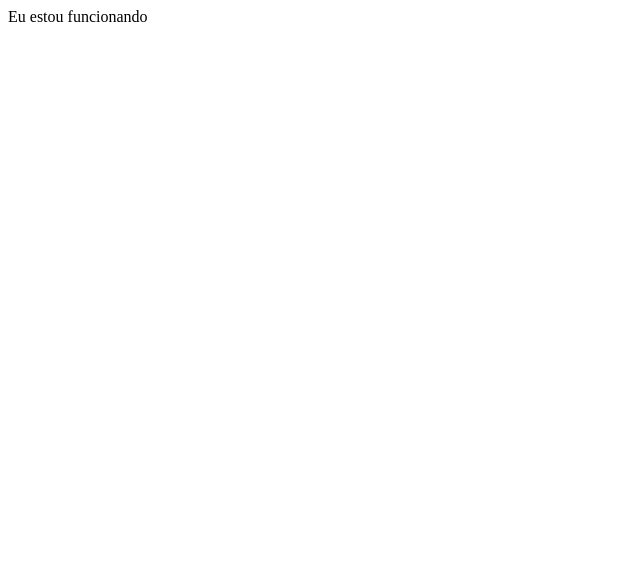
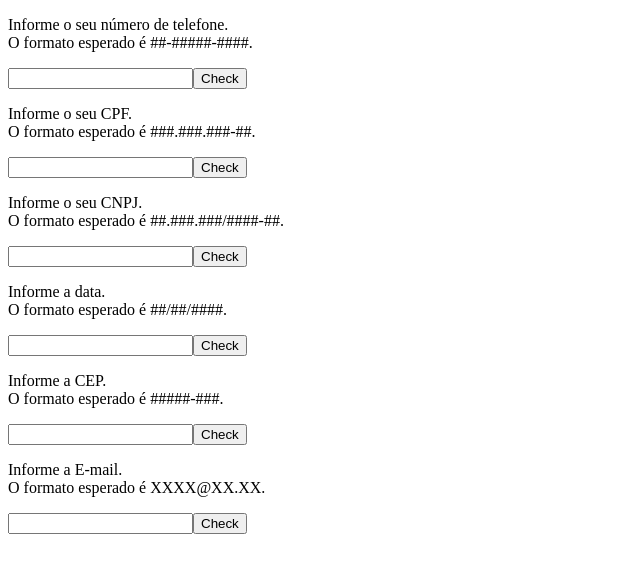
Before and after one commit to juliaderochi/imersaoJava, a website: page exercicios/primeiroProjeto/public/index.html in a window 1280 px wide. Shown: the whole page, without its empty margins (0-640 px from the left). Drawn offline with Linux system fonts and the light colour scheme.

Commit message:
:heart_eyes_cat:

```diff
--- a/exercicios/primeiroProjeto/public/index.html
+++ b/exercicios/primeiroProjeto/public/index.html
@@ -1,12 +1,103 @@
 <!DOCTYPE html>
 <html lang="en">
+    <meta name="viewport" content="width=device-width, initial-scale=1.0">
 <head>
     <meta charset="UTF-8">
     <meta name="viewport" content="width=Eu, initial-scale=1.0">
     <meta http-equiv="X-UA-Compatible" content="ie=edge">
-    <title>Document</title>
+    <title>Calcular IMC</title>
+    <script type="text/javascript">
+        var reTelefone = /\(?\d{2}\)?([-\/\.])\d{5}\1\d{4}/
+        var reCPF = /^(([0-9]{3}.[0-9]{3}.[0-9]{3}-[0-9]{2})|([0-9]{11}))$/
+        var reCNPJ = /[0-9]{2}\.?[0-9]{3}\.?[0-9]{3}\/?[0-9]{4}\-?[0-9]{2}/
+        var reData = /^([0-2][0-9]|(3)[0-1])(\/)(((0)[0-9])|((1)[0-2]))(\/)\d{4}$/
+        var reCEP = /[0-9]{5}-[\d]{3}/
+        var reEmail =  /^(([^<>()\[\]\\.,;:\s@"]+(\.[^<>()\[\]\\.,;:\s@"]+)*)|(".+"))@((\[[0-9]{1,3}\.[0-9]{1,3}\.[0-9]{1,3}\.[0-9]{1,3}\])|(([a-zA-Z\-0-9]+\.)+[a-zA-Z]{2,}))$/
+
+        function testTelefone(telefoneInput){
+          var OK = reTelefone.exec(telefoneInput.value);
+          if (!OK)
+            window.alert(RegExp.input + " Não é um número de telefone com código de área!");
+          else
+            window.alert("Obrigado, o seu número de telefone é " + OK[0]);
+        }
+
+        function testCPF(cpfInput){
+          var OK = reCPF.exec(cpfInput.value);
+          if (!OK)
+            window.alert(RegExp.input + " Não é um CPF válido!");
+          else
+            window.alert("Obrigado, o seu CPF é " + OK[0]);
+        }
+
+        function testCNPJ(cnpjInput){
+          var OK = reCNPJ.exec(cnpjInput.value);
+          if (!OK)
+            window.alert(RegExp.input + " Não é um CNPJ válido!");
+          else
+            window.alert("Obrigado, o seu CNPJ é " + OK[0]);
+        }
+
+        function testData(dataInput){
+          var OK = reData.exec(dataInput.value);
+          if (!OK)
+            window.alert(RegExp.input + " Não é uma data válido!");
+          else
+            window.alert("Obrigado, a data é " + OK[0]);
+        }
+
+        function testCEP(cepInput){
+          var OK = reCEP.exec(cepInput.value);
+          if (!OK)
+            window.alert(RegExp.input + " Não é um CEP válido!");
+          else
+            window.alert("Obrigado, o CEP é " + OK[0]);
+        }
+
+        function testEmail(emailInput){
+          var OK = reEmail.exec(emailInput.value);
+          if (!OK)
+            window.alert(RegExp.input + " Não é um Email válido!");
+          else
+            window.alert("Obrigado, o Email é " + OK[0]);
+        }
+      </script>
+
 </head>
 <body>
-    Eu estou funcionando
+  <p>Informe o seu número de telefone.
+      <br>O formato esperado é ##-#####-####.</p>
+  <form action="#">
+    <input id="telefone"><button onclick="testTelefone(document.getElementById('telefone'));">Check</button>
+
+  <p>Informe o seu CPF.
+      <br>O formato esperado é ###.###.###-##.</p>
+  <form action="#">
+    <input id="cpf"><button onclick="testCPF(document.getElementById('cpf'));">Check</button>
+  </form>
+
+  <p>Informe o seu CNPJ.
+    <br>O formato esperado é ##.###.###/####-##.</p>
+  <form action="#">
+    <input id="cnpj"><button onclick="testCNPJ(document.getElementById('cnpj'));">Check</button>
+  </form>
+
+  <p>Informe a data.
+    <br>O formato esperado é ##/##/####.</p>
+  <form action="#">
+    <input id="data"><button onclick="testData(document.getElementById('data'));">Check</button>
+  </form>
+
+  <p>Informe a CEP.
+    <br>O formato esperado é #####-###.</p>
+  <form action="#">
+    <input id="cep"><button onclick="testCEP(document.getElementById('cep'));">Check</button>
+  </form>
+
+  <p>Informe a E-mail.
+    <br>O formato esperado é XXXX@XX.XX.</p>
+  <form action="#">
+    <input id="email"><button onclick="testEmail(document.getElementById('email'));">Check</button>
+  </form>
 </body>
 </html>
```
Also changed, not shown: exercicios/primeiroProjeto/index.js (+15 -2 lines).
